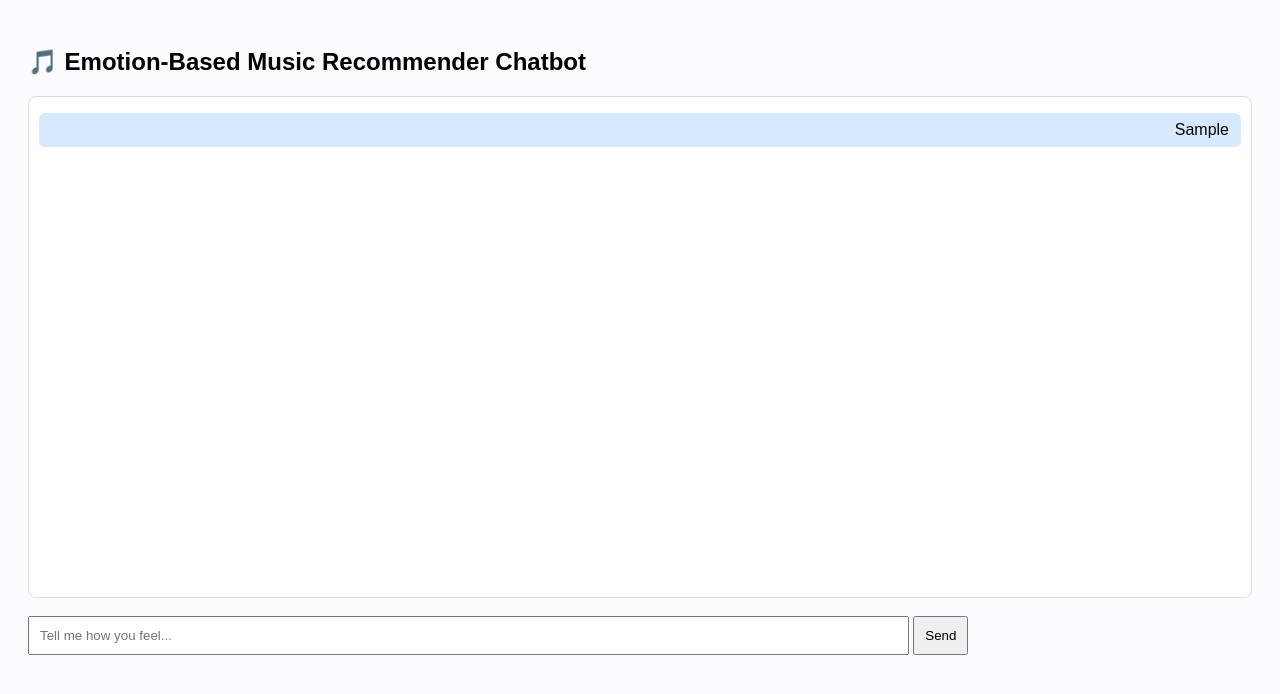
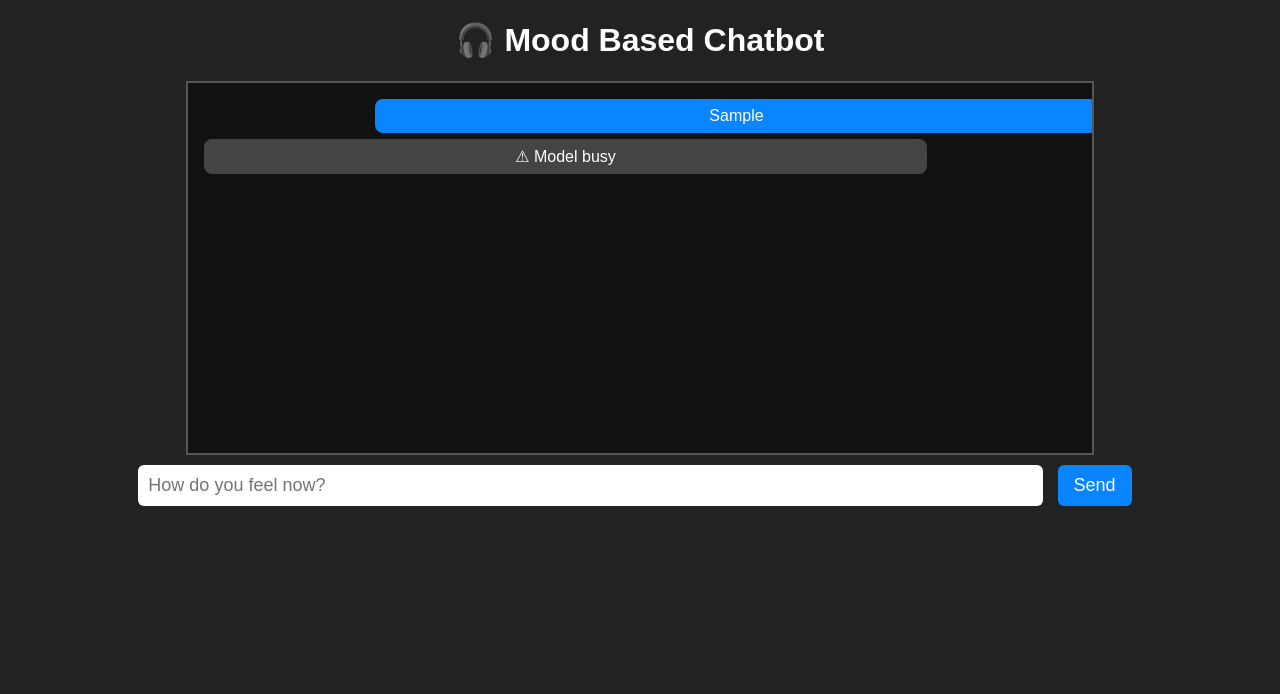
Before and after one commit to madhanghi17/emotion-music-chatbot, a plain HTML site: page index.html in a window 1280 px wide. Both pictures are taken after typing "Sample" into the empty fields and a click on the button "Send". Drawn offline with Linux system fonts and the light colour scheme; no server answers.

Commit message:
Update index.html

```diff
--- a/index.html
+++ b/index.html
@@ -1,28 +1,32 @@
 <!DOCTYPE html>
 <html>
 <head>
-<title>Emotion Music Chatbot</title>
-<meta name="viewport" content="width=device-width, initial-scale=1">
+<meta charset="UTF-8">
+<title>Mood Based AI Chatbot</title>
 <style>
-body { font-family: Arial; background:#fafaff; padding:20px; }
-#chat { height: 480px; overflow-y:auto; padding:10px; border-radius:8px; background:white; border:1px solid #ddd; }
-.msg { margin:6px 0; padding:8px 12px; border-radius:6px; }
-.user { background:#d7e9ff; text-align:right; }
-.bot { background:#e7ffe3; }
+body { font-family: Arial; background:#222; color:white; text-align:center;}
+#chat{height:350px;overflow-y:auto;border:2px solid #555;padding:10px;width:70%;margin:auto;background:#111;}
+.msg{padding:8px;margin:6px;border-radius:8px;width:80%}
+.user{background:#0a84ff; margin-left:20%}
+.bot{background:#444; margin-right:20%}
+input{width:70%;padding:10px;font-size:18px;border-radius:6px;border:none;margin-top:10px}
+button{padding:10px 16px;font-size:18px;margin:10px;border:none;border-radius:6px;background:#0a84ff;color:white}
 </style>
 </head>
 
 <body>
-<h2>🎵 Emotion-Based Music Recommender Chatbot</h2>
-<div id="chat"></div><br>
 
-<input id="input" placeholder="Tell me how you feel..." style="width:70%; padding:10px;">
-<button onclick="send()" style="padding:10px;">Send</button>
+<h1>🎧 Mood Based Chatbot</h1>
+<div id="chat"></div>
+
+<input id="input" placeholder="How do you feel now?">
+<button onclick="send()">Send</button>
 
 <script>
 async function send(){
     let text=document.getElementById("input").value;
-    if(!text) return;
+    if(!text.trim()) return;
+
     add(text,"user");
     document.getElementById("input").value="";
 
@@ -30,24 +34,33 @@ async function send(){
     add(reply,"bot");
 }
 
-async function ai(message){
-    let r=await fetch("https://api-inference.huggingface.co/models/facebook/blenderbot-400M-distill",{
-        method:"POST",
-        headers:{ "Content-Type":"application/json" },
-        body: JSON.stringify({inputs: message})
-    });
-    let j=await r.json();
-    return j.generated_text || "I cannot think right now.";
+async function ai(msg){
+
+ let data = {
+  inputs: `USER FEELS: ${msg}\nRespond in format:\n🎵 Song: <song>\n✨ Quote: <quote>`
+ };
+
+ try{
+   let r = await fetch("https://api-inference.huggingface.co/models/google/flan-t5-large",{
+     method:"POST",
+     headers:{ "Content-Type":"application/json" },
+     body:JSON.stringify(data)
+   });
+   let j = await r.json();
+   return j[0].generated_text ?? "⚠ Try again";
+ }
+ catch(e){
+   return "⚠ Model busy";
+ }
 }
 
 function add(t,type){
-    let d=document.createElement("div");
-    d.className="msg "+type;
-    d.innerText=t;
-    document.getElementById("chat").append(d);
-    document.getElementById("chat").scrollTop=999999;
+ let box=document.createElement("div");
+ box.className="msg "+type;
+ box.innerText=t;
+ document.getElementById("chat").appendChild(box);
+ document.getElementById("chat").scrollTop=9999999;
 }
 </script>
-
 </body>
 </html>
```
